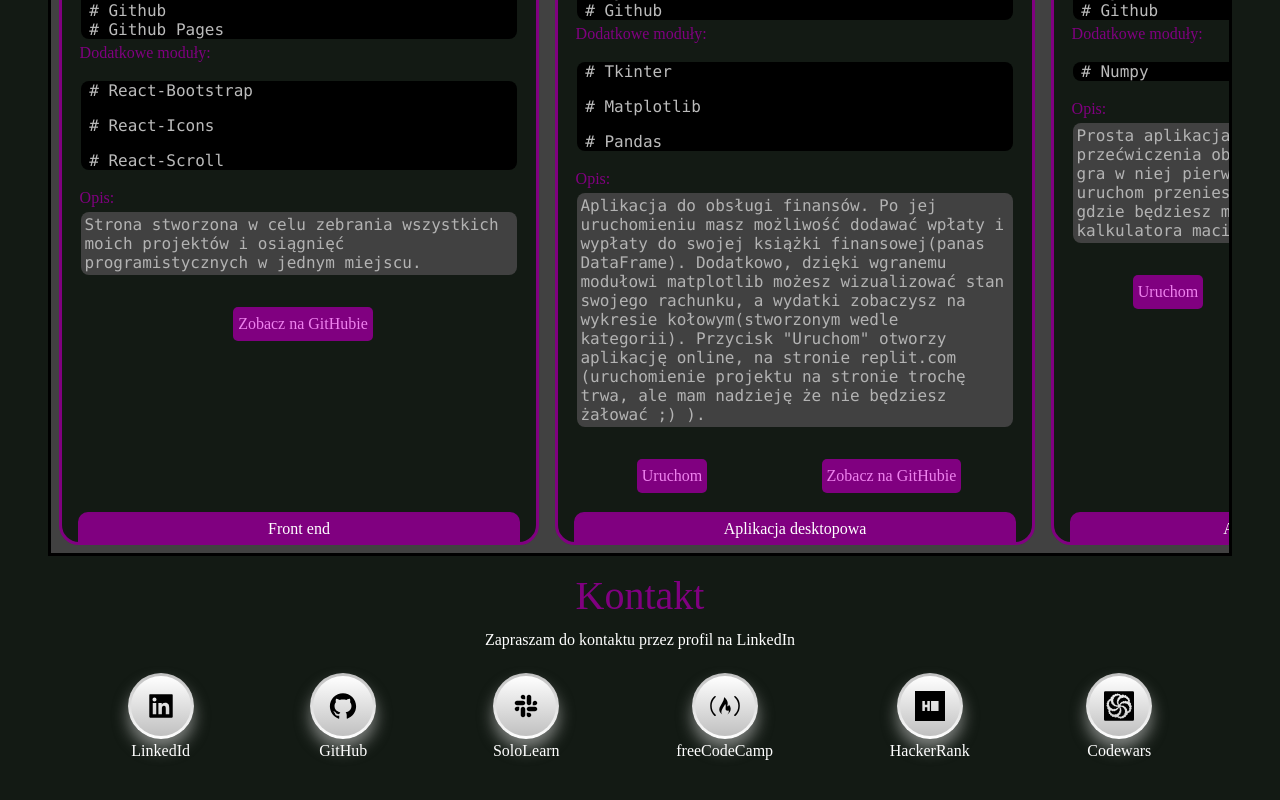
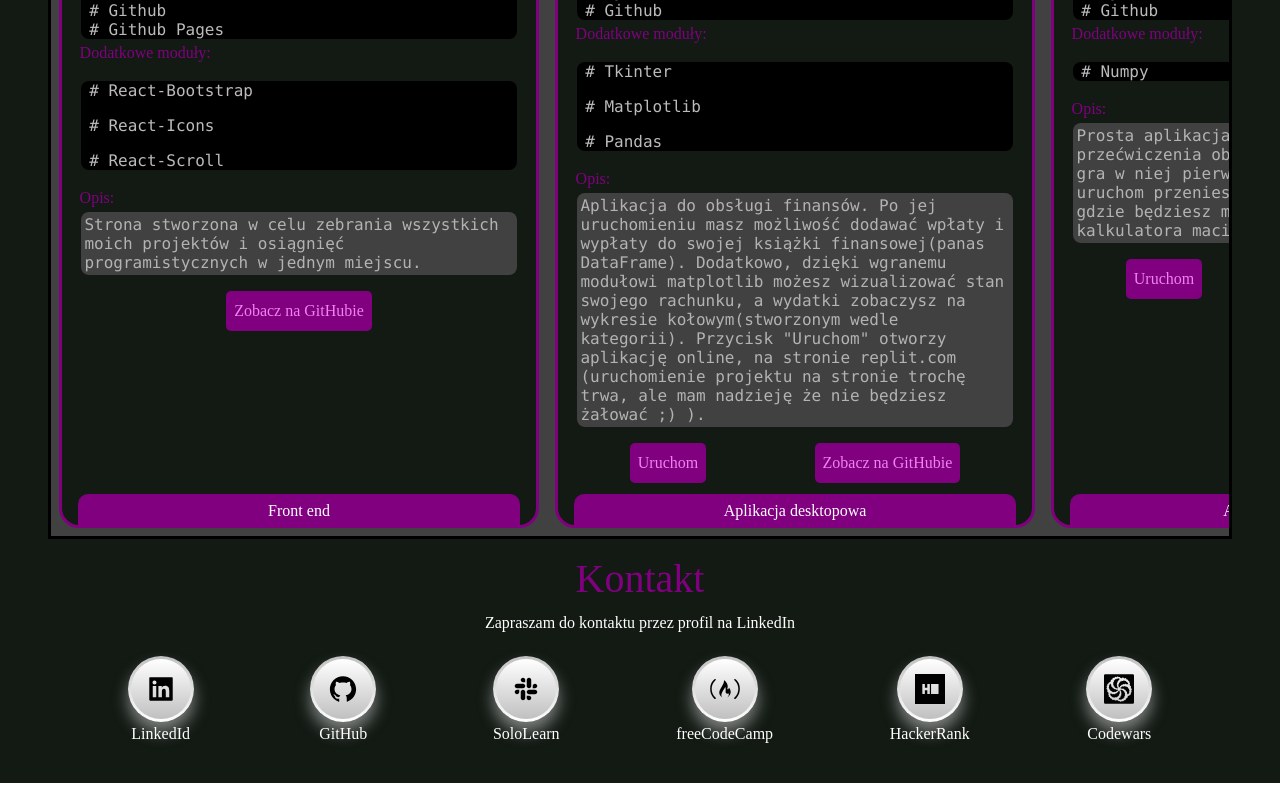
Before and after one commit to JakubPyt/website-about-me, a React (Create React App) app: page / in a window 1280 px wide. Shown: the part 2201-3001 px from the top of the page. Built offline with nearby package versions, Linux system fonts and the light colour scheme; a web font is replaced by a local one.

Commit message:
fixes/projects/Change margin on buttons

```diff
--- a/src/components/projects.css
+++ b/src/components/projects.css
@@ -105,9 +105,9 @@
     background-color: var(--main-color);
     border: var(--main-color);
     color: var(--second-color);
-    padding: 0.3em;
+    padding: 0.5em;
     border-radius: 5px;
-    margin: 1em 0em 1em 0.5em;
+    margin: 0em 0em 0.5em 0em;
 }
 .projectCardButton:hover{
     background-color: var(--second-color);
```
